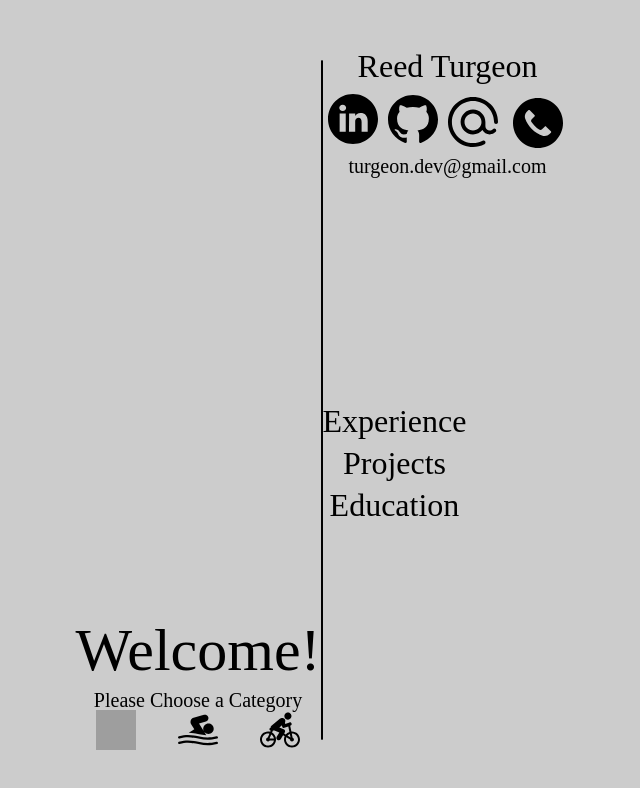
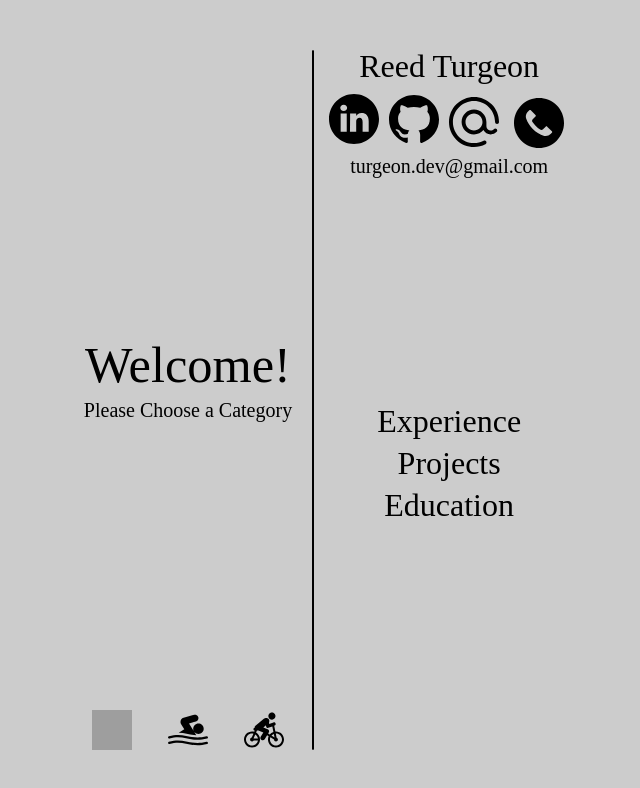
Before and after one commit to MrT3313/ReedTurgeon_Portfolio, a React (Create React App) app in the folder client/: page / in a window 1280 px wide. Shown: the top 788 px of the page, without its empty margins (316-956 px from the left). Built offline with nearby package versions, Linux system fonts and the light colour scheme; grey boxes are pictures that could not be loaded.

Commit message:
Desktop styled updated from mobile first approach

```diff
--- a/client/src/App.js
+++ b/client/src/App.js
@@ -6,7 +6,6 @@
 
 // IMPORTS
 import React, {useState, useEffect} from 'react';
-import useWindowSize from './hooks/useWindowSize.js'
 
 // COMPONENTS
 // - 1 - VIEWS
@@ -44,6 +43,7 @@ function App() {
     return (
         <StyledApp className="Styled_App">
           <HomepageTabletDesktop
+            width={width}
             Active_Title={[activeTitle, setActiveTitle]}
             Active_Tab={[activeTab, setActiveTab]}
           />
@@ -54,6 +54,7 @@ function App() {
     return (
         <StyledApp className="Styled_App">
           <HomepageMobile
+            width={width}
             Active_Title={[activeTitle, setActiveTitle]}
             Active_Tab={[activeTab, setActiveTab]}
           />
--- a/client/src/components/HomepageLine.js
+++ b/client/src/components/HomepageLine.js
@@ -14,10 +14,11 @@ const StyledLine = styled.div`
 `
 
 // __MAIN FUNCTIONAL COMPONENT__
-function HomepageLine() {
+function HomepageLine( {width} ) {
     return (
         <StyledLine
             className="Line_Component"
+            style={ width > 500 ? {margin: '0 10px'} : {margin: '10px 0'}}
         >
         </StyledLine>
     )
--- a/client/src/components/SelectedTitle.js
+++ b/client/src/components/SelectedTitle.js
@@ -19,7 +19,7 @@ const StyledSelectedTitle = styled.h2`
     }
 
     & .title {
-        font-size: 3.75rem;
+        font-size: 3.15rem;
         margin-bottom: 10px;
     }
 
@@ -29,9 +29,13 @@ const StyledSelectedTitle = styled.h2`
 `
 
 // __MAIN FUNCTIONAL COMPONENT__
-function SelectedTitle( {Active_Title} ) {
+function SelectedTitle( {width, Active_Title} ) {
+
     return (
-        <StyledSelectedTitle className="Homepage_Selected_Title">
+        <StyledSelectedTitle
+            className="Homepage_Selected_Title"
+            style={ width > 500 ? {flexGrow: 1, margin: '0 10px 0 10px'} : {flexGrow: 0} }
+        >
             <div className="title">
                 {Active_Title[0]}
             </div>
--- a/client/src/components/homepage/HomepageLeft.js
+++ b/client/src/components/desktopHomepage/HomepageLeft.js
@@ -16,13 +16,22 @@ const StyledHomepageLeft = styled.div`
     display: flex;
     flex-direction: column;
     justify-content: flex-end;
+
+
+
+    & .greeting {
+        height: 100%;
+    }
 `
 
 // __MAIN FUNCTIONAL COMPONENT__
-function HomepageLeft( {Active_Title} ) {
+function HomepageLeft( {width, Active_Title} ) {
     return (
         <StyledHomepageLeft className="Homepage_LEFT">
-            <SelectedTitle Active_Title={Active_Title} />
+            <SelectedTitle
+                width={width}
+                Active_Title={Active_Title}
+            />
             <Footer />
         </StyledHomepageLeft>
     );
--- a/client/src/components/homepage/HomepageRight.js
+++ b/client/src/components/desktopHomepage/HomepageRight.js
@@ -25,7 +25,7 @@ const StyledHomepageRight = styled.div`
 `
 
 // __MAIN FUNCTIONAL COMPONENT__
-function HomepageRight( {Active_Title, Active_Tab} ) {
+function HomepageRight( {width, Active_Title, Active_Tab} ) {
     return (
         <StyledHomepageRight
             className="Homepage_RIGHT"
--- a/client/src/components/selector/HomepageSelector.js
+++ b/client/src/components/selector/HomepageSelector.js
@@ -12,6 +12,7 @@ import styled from 'styled-components'
 // STYLED COMPONENTS
 const StyledHomepageSelector = styled.div`
     display: flex;
+    width: 100%;
 
     & ul {
         width: 100%;
--- a/client/src/hooks/useWindowSize.js
+++ /dev/null
@@ -1,34 +0,0 @@
-// IMPORTS
-import {useState, useEffect} from 'react';
-
-// Use Window Hook
-function useWindowSize() {
-    const isClient = typeof window === 'object';
-
-    function getSize() {
-      return {
-        width: isClient ? window.innerWidth : undefined,
-        height: isClient ? window.innerHeight : undefined
-      };
-    }
-
-    const [windowSize, setWindowSize] = useState(getSize);
-
-    useEffect(() => {
-      if (!isClient) {
-        return false;
-      }
-
-      function handleResize() {
-        setWindowSize(getSize());
-      }
-
-      window.addEventListener('resize', handleResize);
-      return () => window.removeEventListener('resize', handleResize);
-    }, []); // Empty array ensures that effect is only run on mount and unmount
-
-    return windowSize;
-}
-
-// EXPORTS
-export default useWindowSize
--- a/client/src/views/homepage/HomepageMobile.js
+++ b/client/src/views/homepage/HomepageMobile.js
@@ -21,13 +21,16 @@ const StyledHomepage_Mobile = styled.div`
 `
 
 // __MAIN FUNCTIONAL COMPONENT__
-function HomepageMobile( {Active_Title, Active_Tab} ) {
+function HomepageMobile( {width, Active_Title, Active_Tab} ) {
+console.log(width)
+// -- //
     // Return
     return (
         <StyledHomepage_Mobile className="Styled_Homepage">
             <Header />
             <HomepageLine margin={[5,0,5,0]}/>
             <SelectedTitle
+                width={width}
                 Active_Title={Active_Title}
             />
             <HomepageLine />
--- a/client/src/views/homepage/HomepageTabletDesktop.js
+++ b/client/src/views/homepage/HomepageTabletDesktop.js
@@ -5,8 +5,8 @@ import React, {useState} from 'react';
 // - 1 - VIEWS
 
 // - 2 - COMPONENTS
-import HomepageLeft from '../../components/homepage/HomepageLeft.js'
-import HomepageRight from '../../components/homepage/HomepageRight.js'
+import HomepageLeft from '../../components/desktopHomepage/HomepageLeft.js'
+import HomepageRight from '../../components/desktopHomepage/HomepageRight.js'
 import HomepageLine from '../../components/HomepageLine.js'
 
 // STYLES
@@ -22,13 +22,19 @@ const StyledHomepage_TabletDesktop = styled.div`
 `
 
 // __MAIN FUNCTIONAL COMPONENT__
-function HomepageTabletDesktop( {Active_Title, Active_Tab} ) {
+function HomepageTabletDesktop( {width, Active_Title, Active_Tab} ) {
+console.log(width)
+// -- //
     // Return
     return (
         <StyledHomepage_TabletDesktop className="Styled_Homepage">
-            <HomepageLeft Active_Title={Active_Title} />
-            <HomepageLine width={2} margin={15}/>
+            <HomepageLeft
+                width={width}
+                Active_Title={Active_Title}
+            />
+            <HomepageLine width={width}/>
             <HomepageRight
+                width={width}
                 Active_Title={Active_Title}
                 Active_Tab={Active_Tab}
             />
```
